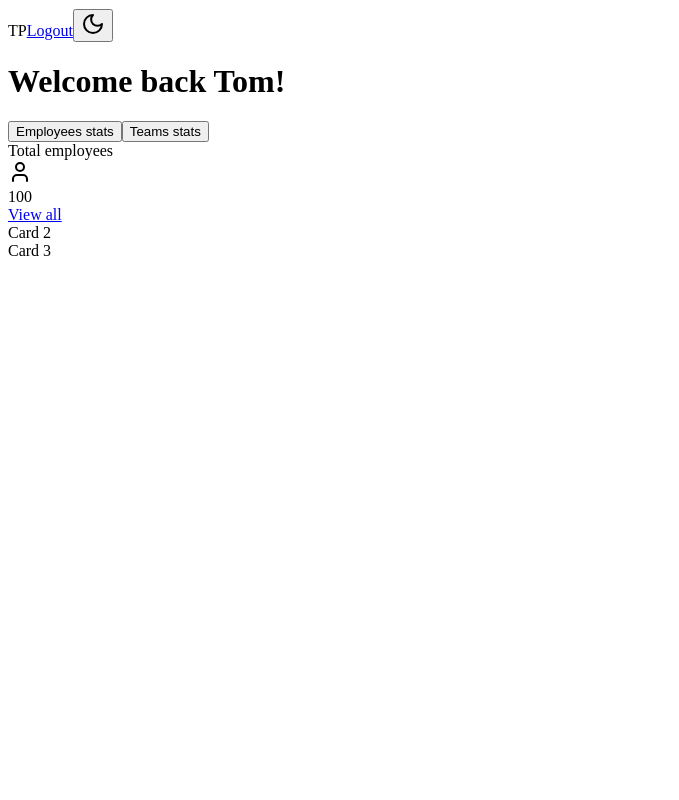
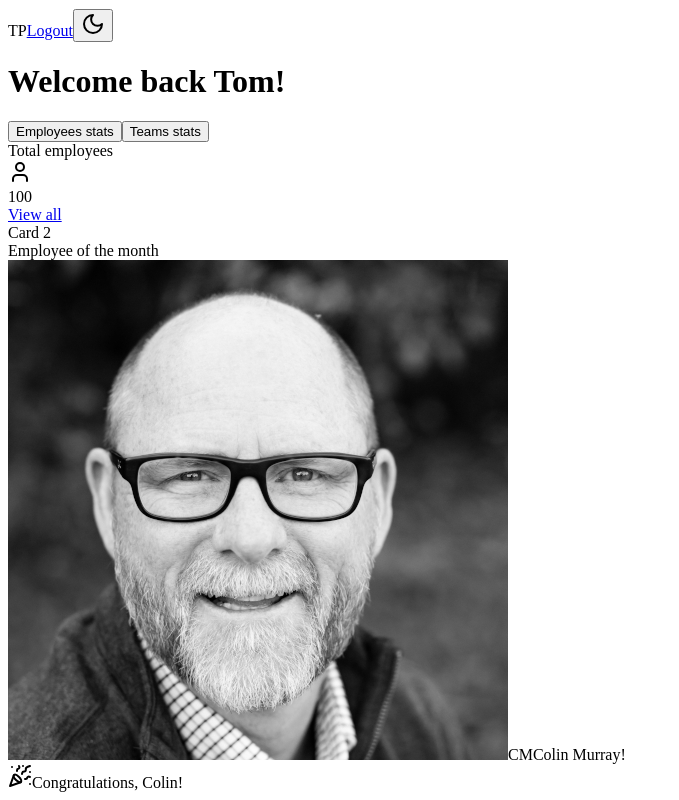
Before and after one commit to vasylpryimakdev/shadcn-dashboard, a Next.js app: page /dashboard in a window 1280 px wide. Shown: the part 184-984 px from the top of the page, without its empty margins (0-679 px from the left). Before the commit the page ends 800 px from the top, so only its background shows below. Built offline with nearby package versions, Linux system fonts and the light colour scheme.

Commit message:
feat: add employee stats cards and employee of the month section

```diff
--- a/components/dashboard/employees/EmployeesStats.tsx
+++ b/components/dashboard/employees/EmployeesStats.tsx
@@ -1,7 +1,16 @@
+import { Avatar, AvatarFallback } from "@/components/ui/avatar";
 import { Button } from "@/components/ui/button";
-import { Card, CardContent, CardHeader, CardTitle } from "@/components/ui/card";
-import { UserIcon } from "lucide-react";
+import {
+  Card,
+  CardContent,
+  CardFooter,
+  CardHeader,
+  CardTitle,
+} from "@/components/ui/card";
+import { PartyPopperIcon, UserIcon } from "lucide-react";
 import Link from "next/link";
+import cm from "@/public/images/cm.jpg";
+import Image from "next/image";
 
 export default function EmployeesStats() {
   const totalEmployees = 100;
@@ -18,14 +27,29 @@ export default function EmployeesStats() {
             <div className="text-5xl font-bold">{totalEmployees}</div>
           </div>
           <div>
-            <Button size="lg" asChild>
+            <Button size="xs" asChild>
               <Link href="/dashboard/employees">View all</Link>
             </Button>
           </div>
         </CardContent>
       </Card>
       <Card>Card 2</Card>
-      <Card>Card 3</Card>
+      <Card className="border-primary flex flex-col">
+        <CardHeader className="pb-2">
+          <CardTitle className="text-base">Employee of the month</CardTitle>
+        </CardHeader>
+        <CardContent className="flex gap-2 items-center">
+          <Avatar>
+            <Image src={cm} alt="Employee of the month avatar" />
+            <AvatarFallback>CM</AvatarFallback>
+          </Avatar>
+          <span className="text-2xl">Colin Murray!</span>
+        </CardContent>
+        <CardFooter className="flex gap-2 items-center text-xs text-muted-foreground mt-auto">
+          <PartyPopperIcon className="text-primary" />
+          <span>Congratulations, Colin!</span>
+        </CardFooter>
+      </Card>
     </div>
   );
 }
```
Also changed, not shown: public/images/cm.jpg (added).
